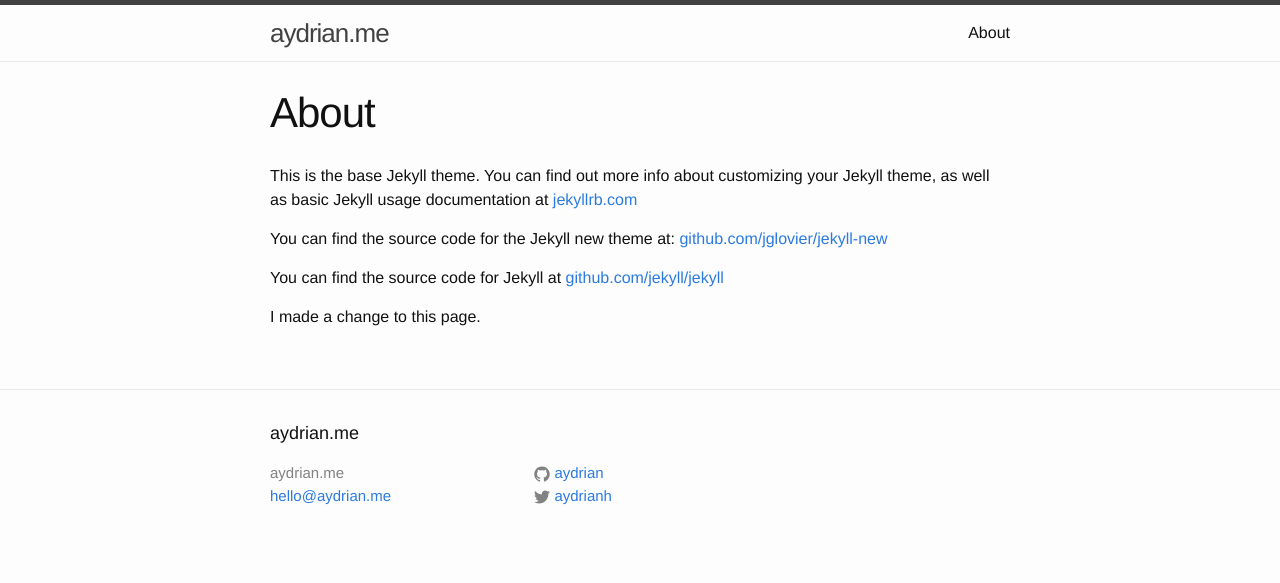
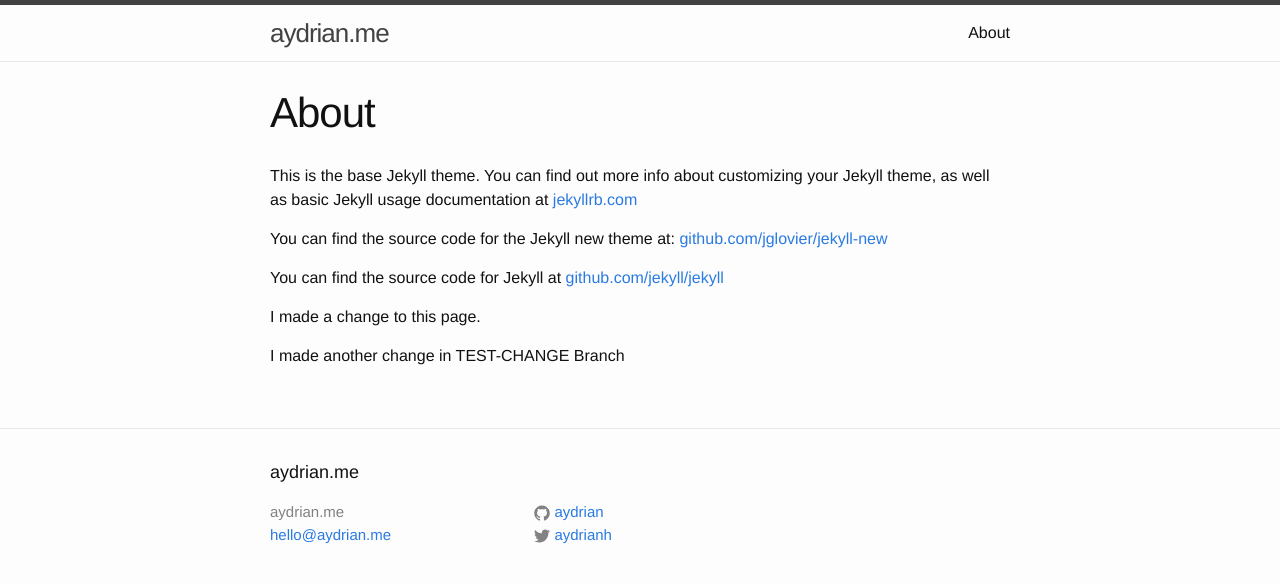
Before and after one commit to aydrian/aydrian.github.io.old, a Jekyll site: the page built from about.md, in a window 1280 px wide. Shown: the top 583 px of the page. Built offline with Jekyll 4.4.1, drawn with Linux system fonts in a browser that asks for light colours.

Commit message:
test pull request

```diff
--- a/about.md
+++ b/about.md
@@ -11,3 +11,5 @@ You can find the source code for the Jekyll new theme at: [github.com/jglovier/j
 You can find the source code for Jekyll at [github.com/jekyll/jekyll](https://github.com/jekyll/jekyll)
 
 I made a change to this page.
+
+I made another change in TEST-CHANGE Branch
```
